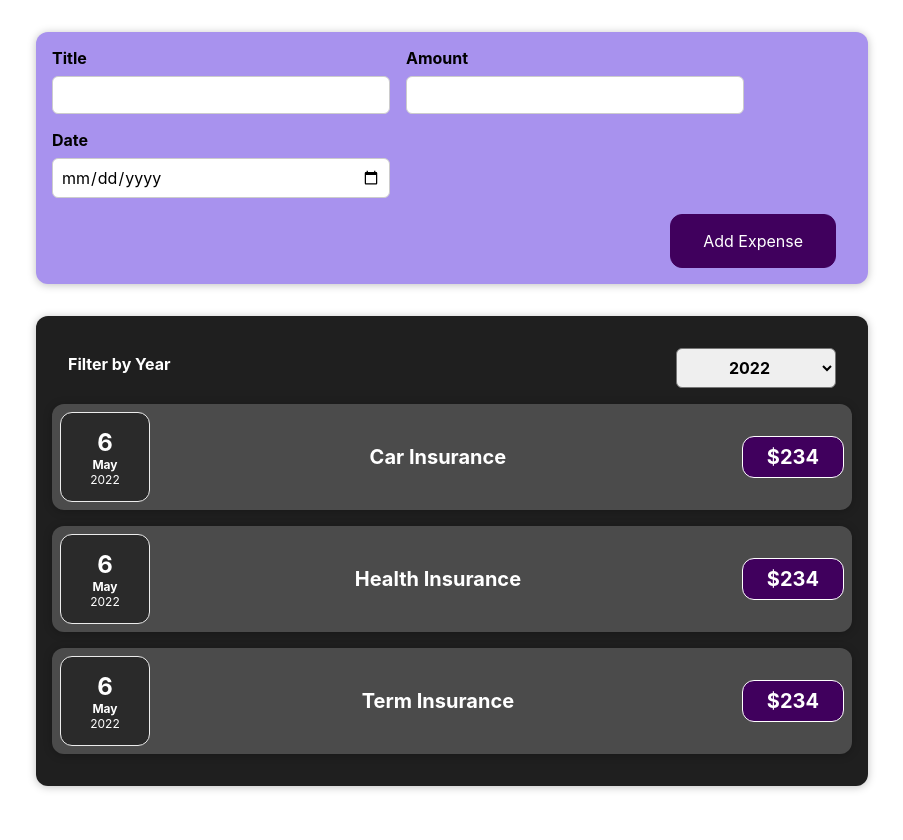
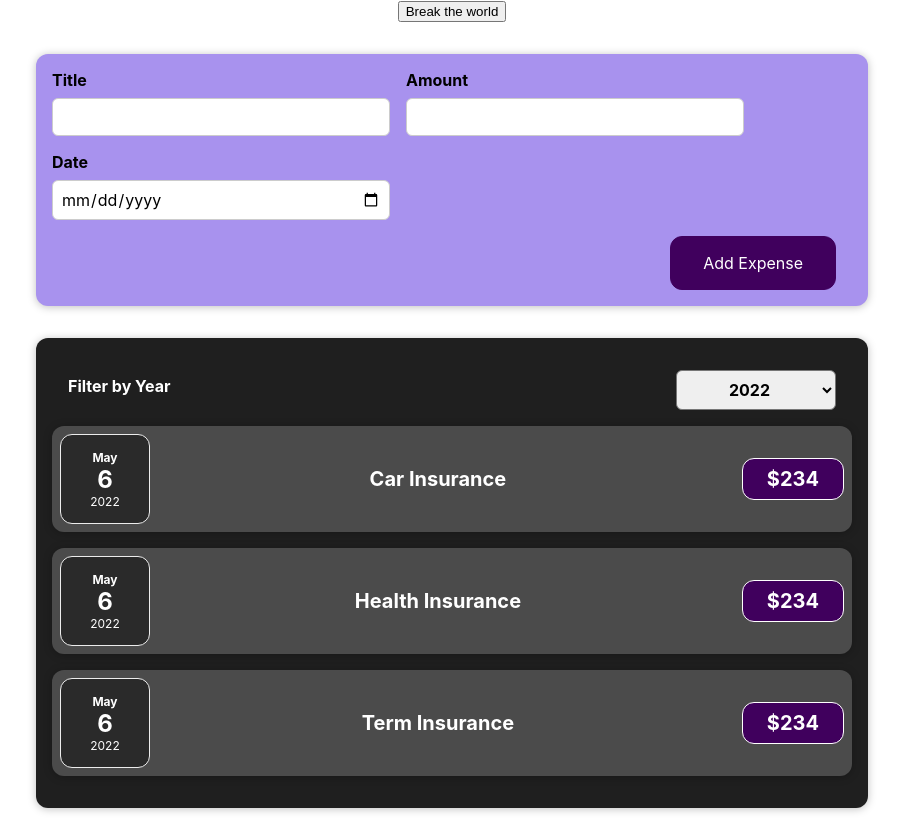
Before and after one commit to anoop0567/expense-tracker, a React (Create React App) app: page / in a window 1280 px wide. Shown: the whole page, without its empty margins (188-1091 px from the left). Before the commit the page ends 818 px from the top, so only its background shows below. Built offline with nearby package versions, Linux system fonts and the light colour scheme.

Commit message:
Initial commit

```diff
--- a/src/App.js
+++ b/src/App.js
@@ -1,37 +1,50 @@
-import './App.css';
+import "./App.css";
 
-import NewExpense from './components/NewExpense/NewExpense';
-import Expenses from './components/Expenses/Expenses';
+import NewExpense from "./components/NewExpense/NewExpense";
+import Expenses from "./components/Expenses/Expenses";
+import { useState } from "react";
+
+const DUMMY_EXPENSES = [
+  {
+    id: 1,
+    title: "Car Insurance",
+    amount: 234,
+    date: new Date(),
+  },
+  {
+    id: 2,
+    title: "Health Insurance",
+    amount: 234,
+    date: new Date(),
+  },
+  {
+    id: 3,
+    title: "Term Insurance",
+    amount: 234,
+    date: new Date(),
+  },
+];
 
 function App() {
-  const expenses = [
-    {
-      title: 'Car Insurance',
-      amount: 234,
-      date: new Date()
-    },
-    {
-      title: 'Health Insurance',
-      amount: 234,
-      date: new Date()
-    },
-    {
-      title: 'Term Insurance',
-      amount: 234,
-      date: new Date()
-    }
-  ]
+  const [expenses, setExpenses] = useState(DUMMY_EXPENSES);
 
   const saveExpenseHandler = (expenseData) => {
     const newExpenseData = {
       ...expenseData,
-      _id: Math.random()
+      _id: Math.random(),
     };
-    console.log(newExpenseData);
-  }
+    setExpenses((prevExpenses) => {
+      return [newExpenseData, ...prevExpenses];
+    });
+  };
+
+  const methodDoesNotExist = () => {
+    throw new Error("Somthing went wrong 1");
+  };
 
   return (
     <div className="App">
+      <button onClick={methodDoesNotExist}>Break the world</button>
       <NewExpense onSaveExpenseData={saveExpenseHandler} />
       <Expenses item={expenses} />
     </div>
--- a/src/components/Expenses/ExpenseDate.js
+++ b/src/components/Expenses/ExpenseDate.js
@@ -7,8 +7,8 @@ const ExpenseDate = ({ date }) => {
 
     return (
         <div className="expense-date">
+            <div className="expense-date__month">{expenseMonth}</div>
             <div className="expense-date__day">{expenseDay}</div>
-            <div className="expense-date__month">{expenseMonth}</div>
             <div className="expense-date__year">{expenseYear}</div>
         </div>
     )
--- a/src/components/Expenses/ExpenseItem.js
+++ b/src/components/Expenses/ExpenseItem.js
@@ -1,16 +1,13 @@
 import './ExpenseItem.css';
 import ExpenseDate from './ExpenseDate';
 import Card from '../UI/Card';
-import { useState } from 'react';
 
 const ExpenseItem = (props) => {
-    const [title, setTitle] = useState(props.title);
-
     return (
         <Card className="expense-item">
             <ExpenseDate date={props.date}/>
             <div className="expense-item__description">
-                <h2>{title}</h2>
+                <h2>{props.title}</h2>
                 <div className="expense-item__price">${props.amount}</div>
             </div>
         </Card>
--- a/src/components/Expenses/Expenses.js
+++ b/src/components/Expenses/Expenses.js
@@ -7,33 +7,34 @@ import ExpenseItem from './ExpenseItem';
 import ExpenseFilter from './ExpenseFilter';
 import Card from '../UI/Card';
 
-const Expenses = ({ item }) => {
+const Expenses = (props) => {
     const [filteredYear, setFilteredYear] = useState('2022');
 
     const filterChangeHandler = selectedYear => {
         setFilteredYear(selectedYear);
     }
 
+    console.log('called')
+    const filteredExpenses = props.item.filter(() => {
+        return props.item.filter(expense => expense.date.getFullYear() === filteredYear);
+    });
+    console.log('filtered data', filteredExpenses);
+
     return (
         <Card className='expenses'>
             <ExpenseFilter selected={filteredYear} onChangeFilter={filterChangeHandler} />
-            <div>
-                <ExpenseItem
-                    title={item[0].title}
-                    amount={item[0].amount}
-                    date={item[0].date}
-                />
-                <ExpenseItem
-                    title={item[1].title}
-                    amount={item[1].amount}
-                    date={item[1].date}
-                />
-                <ExpenseItem
-                    title={item[2].title}
-                    amount={item[2].amount}
-                    date={item[2].date}
-                />
-            </div>
+            {
+                filteredExpenses.map((expense) => {
+                    return (
+                        <ExpenseItem
+                            key={expense.id}
+                            title={expense.title}
+                            amount={expense.amount}
+                            date={expense.date}
+                        />
+                    )
+                })
+            }
         </Card>
     )
 }
--- a/src/components/NewExpense/ExpenseForm.js
+++ b/src/components/NewExpense/ExpenseForm.js
@@ -6,20 +6,8 @@ const ExpenseForm = (props) => {
     const [enteredAmount, setEnteredAmount] = useState('');
     const [enteredDate, setEnteredDate] = useState('');
 
-    // const [userInput, setUserInput] = useState({
-    //     enteredTitle: '',
-    //     enteredAmount: '',
-    //     enteredDate: ''
-    // });
-
     const titleChangeHandler = (event) => {
         setEnteredTitle(event.target.value);
-        // setUserInput((prevState)=> {
-        //     return {
-        //         ...prevState,
-        //         enteredTitle: event.target.value
-        //     }
-        // });
     }
 
     const amountChangeHandler = (event) => {
@@ -34,7 +22,7 @@ const ExpenseForm = (props) => {
         event.preventDefault();
         const expenseData = {
             title: enteredTitle,
-            amoumt: enteredAmount,
+            amount: enteredAmount,
             date: new Date(enteredDate)
         }
         setEnteredTitle('');
@@ -52,7 +40,7 @@ const ExpenseForm = (props) => {
                 </div>
                 <div className='new-expense__control'>
                     <label>Amount</label>
-                    <input type="number" min="0.01" steps="0.01" value={enteredAmount} onChange={amountChangeHandler} />
+                    <input type="number" value={enteredAmount} onChange={amountChangeHandler} />
                 </div>
                 <div className='new-expense__control'>
                     <label>Date</label>
--- a/src/index.js
+++ b/src/index.js
@@ -1,16 +1,30 @@
-import React from 'react';
-import ReactDOM from 'react-dom/client';
-import './index.css';
-import App from './App';
-import reportWebVitals from './reportWebVitals';
+import React from "react";
+import ReactDOM from "react-dom/client";
+import "./index.css";
+import App from "./App";
+import reportWebVitals from "./reportWebVitals";
+import * as Sentry from "@sentry/react";
+import { BrowserTracing } from "@sentry/tracing";
 
-const root = ReactDOM.createRoot(document.getElementById('root'));
+Sentry.init({
+  dsn: "https://32abab131e0c42059925621f665994a1@o4503970130690048.ingest.sentry.io/4503970139471872",
+  integrations: [new BrowserTracing()],
+
+  // Set tracesSampleRate to 1.0 to capture 100%
+  // of transactions for performance monitoring.
+  // We recommend adjusting this value in production
+  tracesSampleRate: 1.0,
+});
+
+const root = ReactDOM.createRoot(document.getElementById("root"));
 root.render(
   <React.StrictMode>
     <App />
   </React.StrictMode>
 );
 
+// Can also use with React Concurrent Mode
+// ReactDOM.createRoot(document.getElementById('root')).render(<App />);
 // If you want to start measuring performance in your app, pass a function
 // to log results (for example: reportWebVitals(console.log))
 // or send to an analytics endpoint. Learn more: https://bit.ly/CRA-vitals
```
Also changed, not shown: package.json (+13 -1 lines), 1 other file (tests, documents, lock files or other folders).
